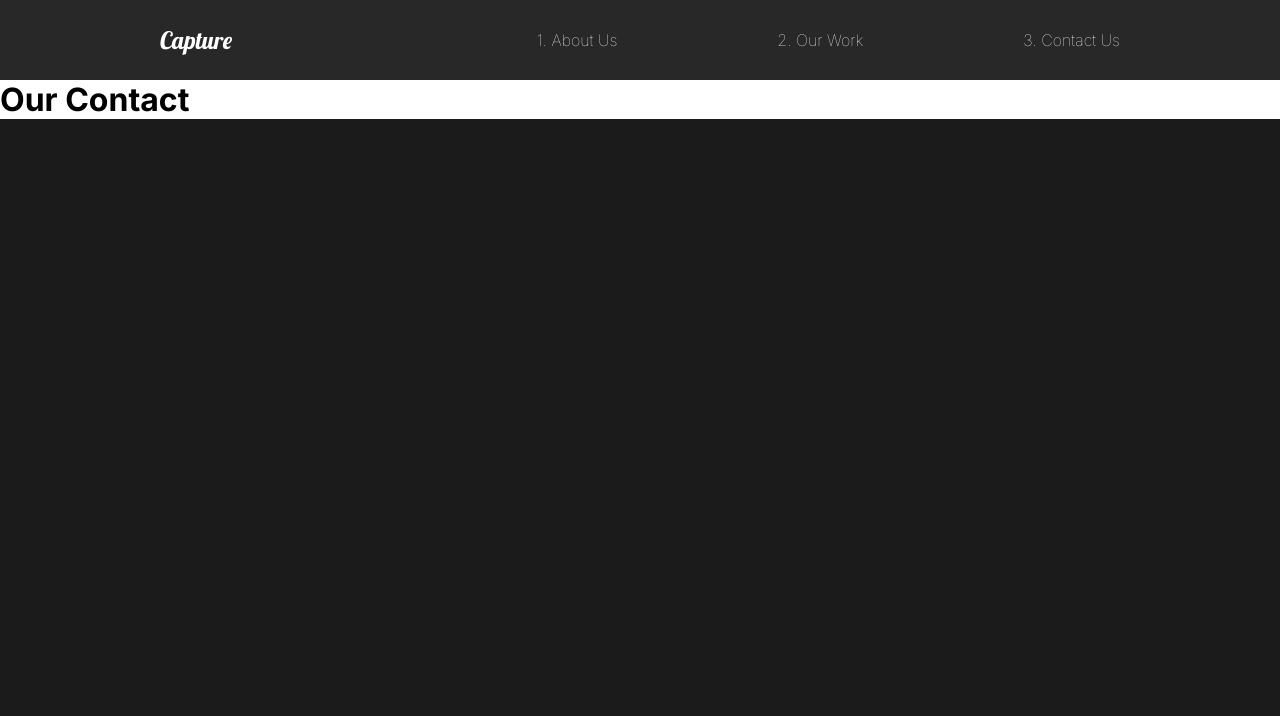
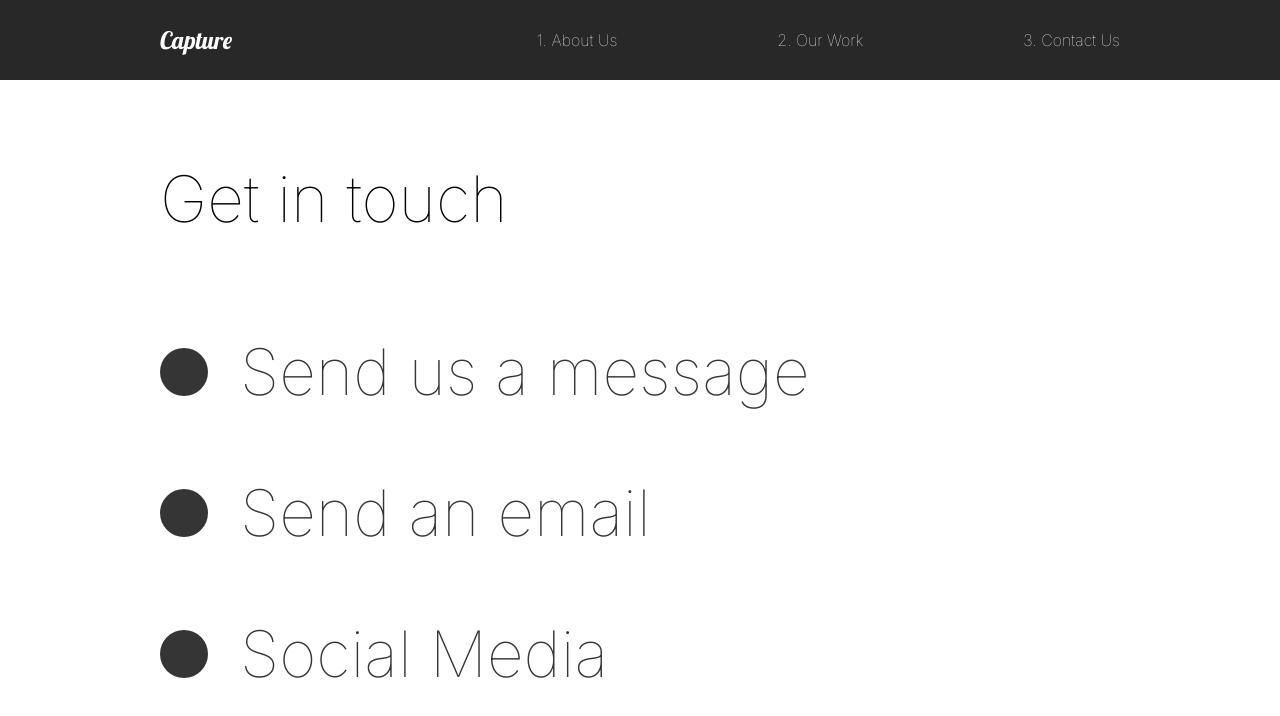
Before and after one commit to camillecalas/react-portfolio, a React (Create React App) app: page /contact in a window 1280 px wide. Shown: the top 716 px of the page. Built offline with nearby package versions, Linux system fonts and the light colour scheme.

Commit message:
contact page

```diff
--- a/src/pages/ContactUs.js
+++ b/src/pages/ContactUs.js
@@ -2,14 +2,77 @@
 
 //ANIMATION
 import {motion} from 'framer-motion'
-import { pageAnimation } from '../animation'
+import { pageAnimation, titleAnim } from '../animation'
+import styled from "styled-components";
 
 const ContactUs = () => {
   return (
-	<motion.div variants={pageAnimation} initial='hidden' animate='show' exit='exit' style={{ background: "#fff" }}>
-		<h1>Our Contact</h1>
-	</motion.div>
+	<ContactSyle
+		variants={pageAnimation}
+		initial='hidden'
+		animate='show'
+		exit='exit' style={{ background: "#fff" }}
+	>
+		<Title>
+			<Hide>
+				<motion.h2
+					variants={titleAnim}>Get in touch</motion.h2>
+			</Hide>
+		</Title>
+		<div>
+			<Hide>
+				<Social variants={titleAnim}>
+					<Circle/>
+					<h2>Send us a message</h2>
+				</Social>
+			</Hide>
+			<Hide>
+				<Social variants={titleAnim}>
+					<Circle/>
+					<h2>Send an email</h2>
+				</Social>
+			</Hide>
+			<Hide>
+				<Social variants={titleAnim}>
+					<Circle/>
+					<h2>Social Media</h2>
+				</Social>
+			</Hide>
+
+		</div>
+	</ContactSyle>
   )
 }
 
+const ContactSyle = styled(motion.div)`
+	padding: 5rem 10rem;
+	color: #353535;
+	min-height:  90vh;
+`;
+
+const Title = styled.div`
+	margin-bottom: 4rem;
+	color: black;
+`;
+
+const Hide = styled.div`
+overflow: hidden;
+`;
+
+const Circle = styled.div`
+ border-radius: 50%;
+  width: 3rem;
+  height: 3rem;
+  background: #353535;
+`;
+
+const Social = styled(motion.div)`
+	display: flex;
+	align-items: center;
+	h2 {
+		margin: 2rem;
+	}
+
+`;
+
 export default ContactUs
```
